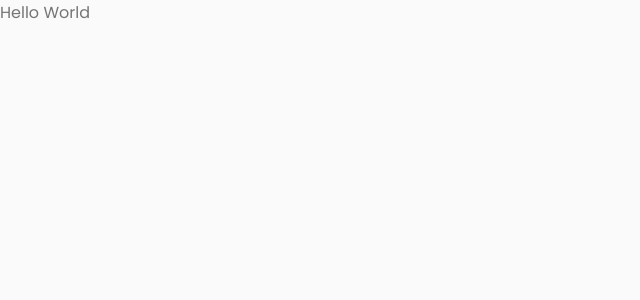
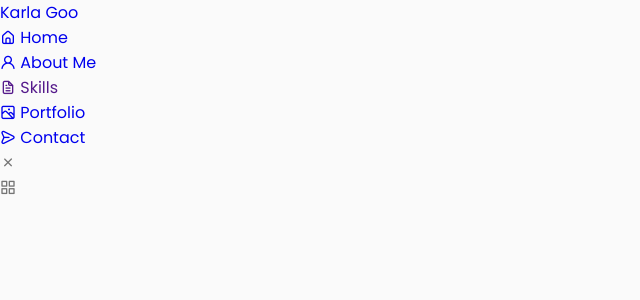
Before and after one commit to karlagoo/Portfolio, a React (Create React App) app: page / in a window 1280 px wide. Shown: the top 300 px of the page, without its empty margins (0-640 px from the left). Built offline with nearby package versions, Linux system fonts and the light colour scheme.

Commit message:
created nav

```diff
--- a/src/App.js
+++ b/src/App.js
@@ -1,9 +1,10 @@
 import './App.css';
+import Header from './components/header/Header';
 
 function App() {
   return (
     <div className="App">
-      <p>Hello World</p>
+      <Header />
     </div>
   );
 }
--- /dev/null
+++ b/src/components/header/Header.jsx
@@ -0,0 +1,61 @@
+import React from "react";
+import "./header.css";
+
+function Header() {
+  return (
+    <header>
+      <nav className="header">
+        <a href="index.html" className="nav__logo">
+          Karla Goo
+        </a>
+
+        <div className="nav__menu">
+          <ul>
+            <li className="nav__list grid">
+              <a href="#home" className="nav__link">
+                <i className="uil uil-estate nav__icon"></i> Home
+              </a>
+            </li>
+
+            <li className="nav__list grid">
+              <a href="#about" className="nav__link">
+                <i className="uil uil-user nav__icon"></i> About Me
+              </a>
+            </li>
+
+            <li className="nav__list grid">
+              <a href="" className="nav__link">
+                <i className="uil uil-file-alt nav__icon"></i> Skills
+              </a>
+            </li>
+
+            <li className="nav__list grid">
+              <a href="#skills" className="nav__link">
+                <i className="uil uil- nav__icon"></i>
+              </a>
+            </li>
+
+            <li className="nav__list grid">
+              <a href="#portfolio" className="nav__link">
+                <i className="uil uil-scenery nav__icon"></i> Portfolio
+              </a>
+            </li>
+
+            <li className="nav__list grid">
+              <a href="#contact" className="nav__link">
+                <i className="uil uil-message nav__icon"></i> Contact
+              </a>
+            </li>
+          </ul>
+
+          <i className="uil uil-times nav__close"></i>
+        </div>
+        <div className="nav__toggle">
+          <i className="uil uil-apps"></i>
+        </div>
+      </nav>
+    </header>
+  );
+}
+
+export default Header;
```
Also changed, not shown: src/components/header/header.css (added).
